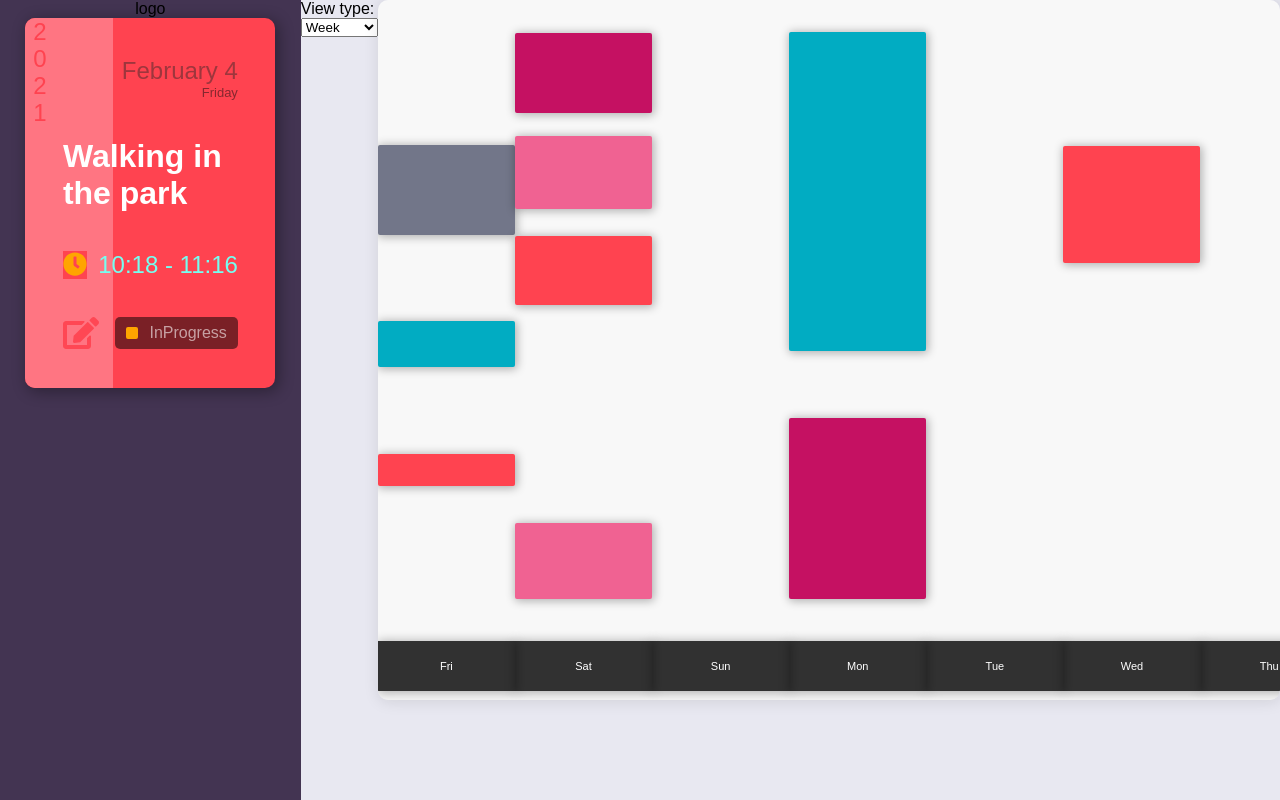
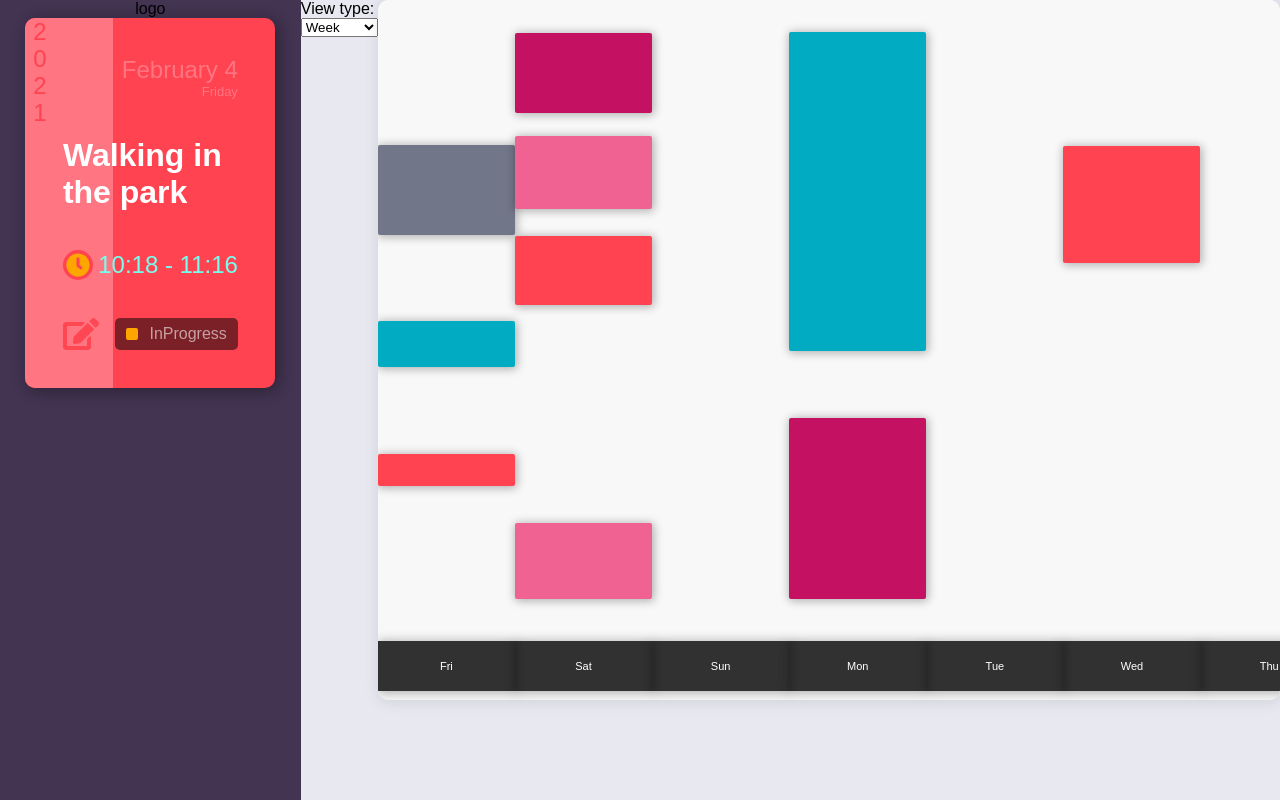
Before and after one commit to galibhassan/shomoy-sharoni, a React (Create React App) app: page / in a window 1280 px wide. Built offline with nearby package versions, Linux system fonts and the light colour scheme.

Commit message:
Add transition to TaskDetail changes

```diff
--- a/src/components/taskDetail/taskDetail.module.css
+++ b/src/components/taskDetail/taskDetail.module.css
@@ -11,9 +11,11 @@
   align-items: center;
   border-radius: 10px;
   overflow: hidden;
+  transition: all .5s;
 }
 
 .rectangle {
+  transition: all .7s;
   background-color: #632c2f;
   position: absolute;
   width: 35%;
@@ -37,13 +39,11 @@
   z-index: 10;
 }
 .monthAndDay {
-  color: #9e363d;
   font-size: x-large;
   z-index: 10;
 }
 
 .dayInWeek {
-  color: #86282f;
   font-size: small;
   z-index: 10;
 }
@@ -67,6 +67,16 @@
   color: #d3d3d3;
   z-index: 10;
 }
+
+.clockContainer{
+  width: 30px;
+  height: 30px;
+  display: flex;
+  justify-content: center;
+  align-items: center;
+  border-radius: 15px;
+}
+
 .footer {
   /* background-color: darkred; */
   width: 70%;
```
